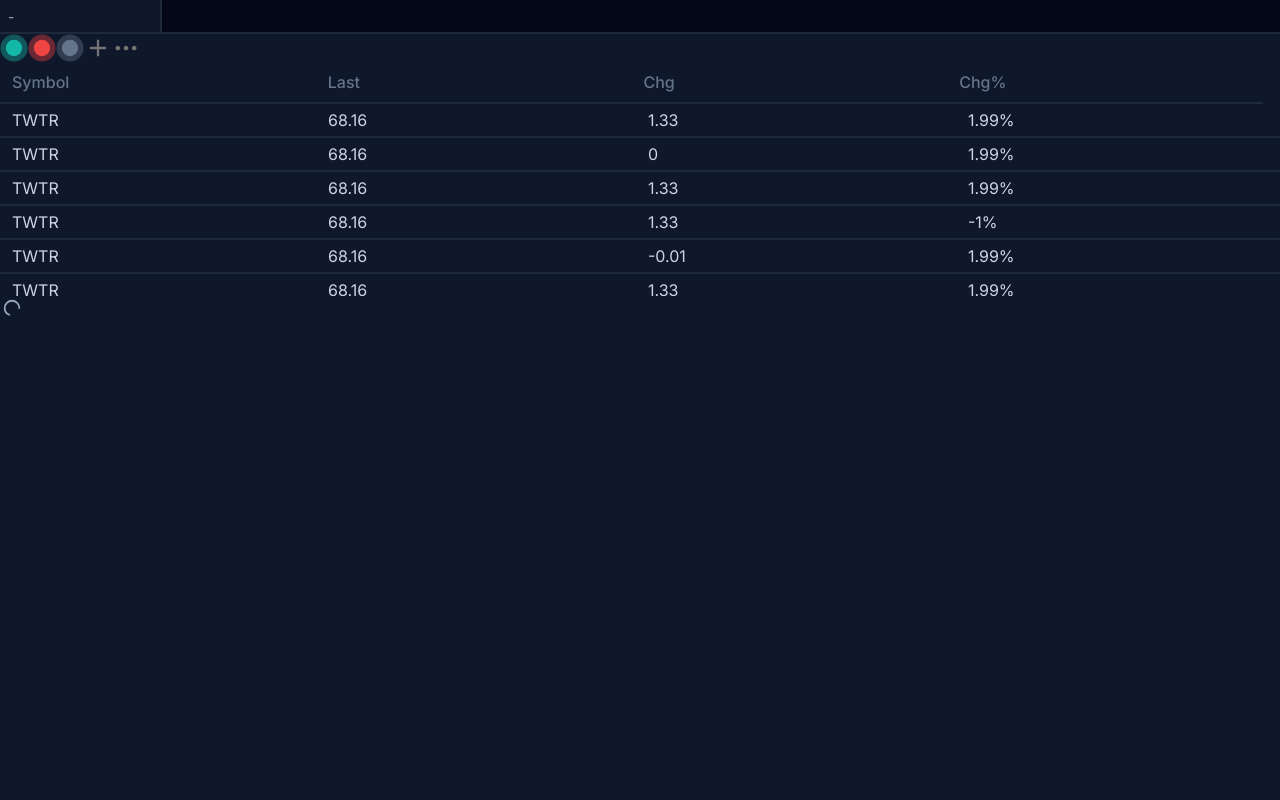
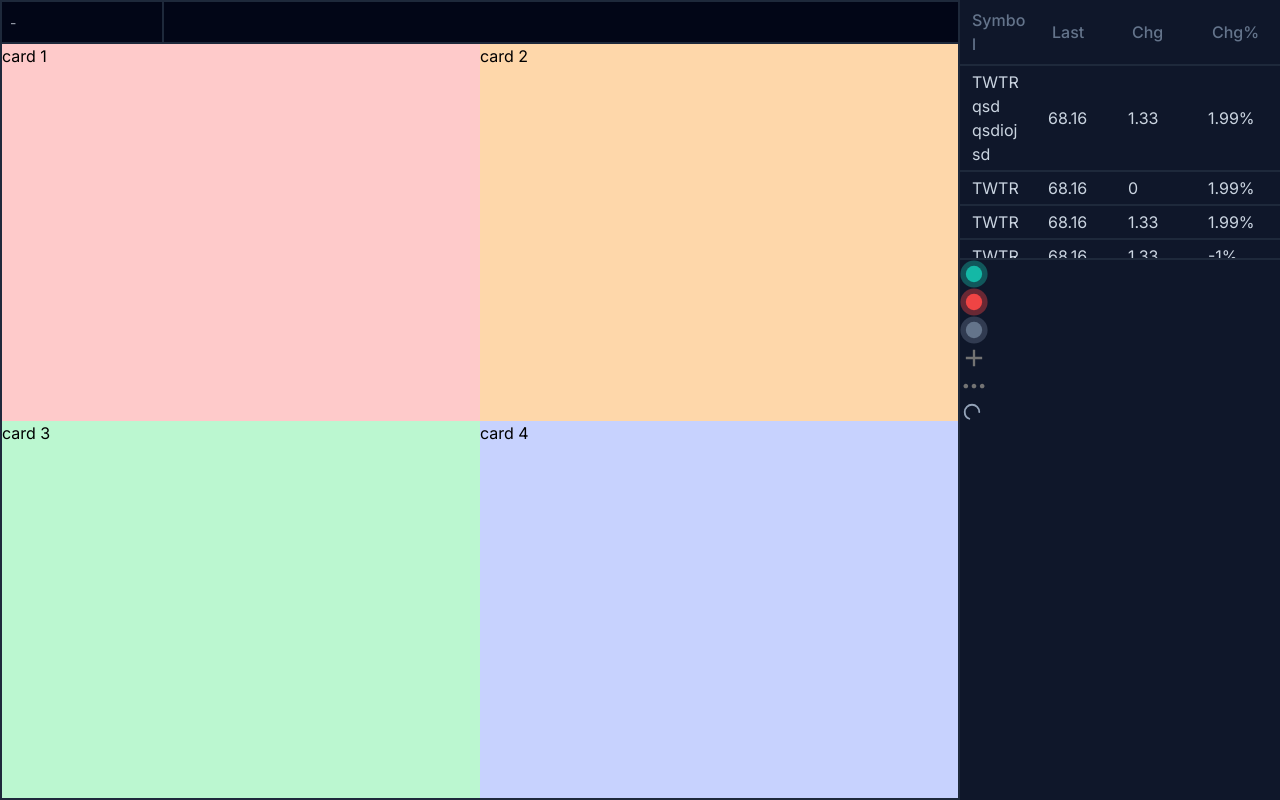
Before and after one commit to ArthurChf/Cryptoviz, a Vue app in the folder app/: page / in a window 1280 px wide. Built offline with nearby package versions, Linux system fonts and the light colour scheme.

Commit message:
Dashboard layout

```diff
--- a/app/src/App.vue
+++ b/app/src/App.vue
@@ -1,7 +1,5 @@
 <template>
     <main>
-        <component :is="$route.meta.layout">
-            <RouterView />
-        </component>
+        <RouterView />
     </main>
 </template>
--- a/app/src/assets/style/main.css
+++ b/app/src/assets/style/main.css
@@ -8,7 +8,7 @@ html,
 body,
 #app,
 main,
-.default-layout {
+.layout {
     width: 100%;
     height: 100%;
 }
--- a/app/src/components/AppLoader.vue
+++ b/app/src/components/AppLoader.vue
@@ -15,7 +15,7 @@
 import { LoaderEnum } from '@enums/loader/LoaderEnum';
 import type { LoaderPropsType } from '@types/loader/LoaderPropsType';
 
-const props = withDefaults(defineProps<LoaderPropsType>(), {
+withDefaults(defineProps<LoaderPropsType>(), {
     size: '7',
     width: '5'
 });
--- a/app/src/components/AppSelect.vue
+++ b/app/src/components/AppSelect.vue
@@ -1,8 +1,8 @@
 <template>
     <div>
-        <input class="h-8 leading-none p-2 bg-inherit outline-none w-40 hover:bg-slate-900 transition duration-[200ms] text-sm" :placeholder="selectedItem.name" v-model="search" @input="updateSearchValue" />
+        <input class="h-10 leading-none p-2 bg-inherit outline-none w-40 hover:bg-slate-900 transition duration-[200ms] text-sm" :placeholder="selectedItem.name" v-model="search" @input="updateSearchValue" />
         <Transition :name="TransitionEnum.FADE">
-            <div v-if="search.length" class="select-none absolute top-8 left-0 w-40 flex flex-col rounded-b-md flex-nowrap overflow-x-auto scrollbar bg-slate-950 overflow-y-auto scrollbar max-h-32 text-sm">
+            <div v-if="search.length" class="select-none absolute top-11 left-[2px] w-40 flex flex-col rounded-b-md flex-nowrap overflow-x-auto scrollbar bg-slate-950 overflow-y-auto scrollbar max-h-32 text-sm">
                 <span v-if="loading" class="py-3 px-2 flex justify-center">
                     <AppLoader size="9" :type="LoaderEnum.DOTS" color="bg-slate-600" />
                 </span>
--- a/app/src/components/AppTable.vue
+++ b/app/src/components/AppTable.vue
@@ -1,8 +1,8 @@
 <template>
     <table>
-        <thead class="table table-fixed" style="width: calc(100% - 17px);">
+        <thead class="table table-fixed w-full">
             <tr class="w-full">
-                <th v-for="(col, colId) in headers" :key="colId" class="text-left px-3 py-2 last:pr-0 border-b-2 border-b-slate-800 min-w-[500px]">
+                <th v-for="(col, colId) in headers" :key="colId" class="text-left px-3 py-2 last:pr-0 border-b-2 border-b-slate-800 min-w-[500px] break-all">
                     <span class="font-medium text-slate-500 hover:text-slate-400 hover:cursor-pointer">{{ col.label }}</span>
                 </th>
             </tr>
--- /dev/null
+++ b/app/src/layouts/DashboardLayout.vue
@@ -0,0 +1,15 @@
+<template>
+    <div class="layout bg-slate-900 flex flex-col lg:flex-row">
+        <div class="flex flex-col flex-grow border-slate-800 border-2">
+            <AppNavbar />
+            <slot name="left" />
+        </div>
+        <div class="flex flex-col lg:w-1/4 overflow-y-auto scrollbar">
+            <slot name="right" />
+        </div>
+    </div>
+</template>
+
+<script setup lang="ts">
+import AppNavbar from '@components/AppNavbar.vue';
+</script>
--- a/app/src/layouts/DefaultLayout.vue
+++ /dev/null
@@ -1,10 +0,0 @@
-<template>
-    <div class="default-layout bg-slate-900 flex flex-col">
-        <AppNavbar />
-        <slot />
-    </div>
-</template>
-
-<script setup lang="ts">
-import AppNavbar from '@components/AppNavbar.vue';
-</script>
--- a/app/src/router/mainRoutes.ts
+++ b/app/src/router/mainRoutes.ts
@@ -1,13 +1,9 @@
 import { RouteEnum } from '@enums/RouteEnum';
-import DefaultLayout from '@layouts/DefaultLayout.vue';
 import Dashboard from '@views/Dashboard.vue';
 
 export const mainRoutes = [
     {
         component: Dashboard,
-        meta: {
-            layout: DefaultLayout
-        },
         name: 'dashboard',
         path: RouteEnum.DASHBOARD
     }
--- a/app/src/views/Dashboard.vue
+++ b/app/src/views/Dashboard.vue
@@ -1,16 +1,29 @@
 <template>
-    <div>
+    <DashboardLayout>
+        <template #left>
+            <div class="grid sm:grid-cols-1 md:grid-cols-2 h-full w-full">
+                <div class="bg-red-200">card 1</div>
+                <div class="bg-orange-200">card 2</div>
+                <div class="bg-green-200">card 3</div>
+                <div class="bg-indigo-200">card 4</div>
+            </div>
+        </template>
+        <template #right>
+            <div class="border-b-2 border-slate-800">
+                <AppTable :headers="headers" :data="data" />
+            </div>
             <AppIcon :name="IconEnum.STATUS_SUCCESS" class="h-7 w-7 fill-teal-500" />
             <AppIcon :name="IconEnum.STATUS_ERROR" class="h-7 w-7 fill-red-500" />
             <AppIcon :name="IconEnum.STATUS_NEUTRAL" class="h-7 w-7 fill-slate-500" />
             <AppIcon :name="IconEnum.ADD" class="h-7 w-7 fill-neutral-500" />
             <AppIcon :name="IconEnum.MORE" class="h-7 w-7 fill-neutral-500" />
-        <AppTable :headers="headers" :data="data" />
             <AppLoader size="24" :type="LoaderEnum.CIRCULAR" color="stroke-slate-400" />
-    </div>
+        </template>
+    </DashboardLayout>
 </template>
 
 <script setup lang="ts">
+import DashboardLayout from '@layouts/DashboardLayout.vue';
 import AppLoader from '@components/AppLoader.vue';
 import AppIcon from '@components/AppIcon.vue';
 import AppTable from '@components/AppTable.vue';
@@ -28,7 +41,7 @@ const headers: TableHeaderType[] = [
 ];
 
 const data: TableDataType[] = [
-    { symbol: 'TWTR', last: 68.16, chg: 1.33, chgP: 1.99 },
+    { symbol: 'TWTR qsd qsdioj sd', last: 68.16, chg: 1.33, chgP: 1.99 },
     { symbol: 'TWTR', last: 68.16, chg: 0, chgP: 1.99 },
     { symbol: 'TWTR', last: 68.16, chg: 1.33, chgP: 1.99 },
     { symbol: 'TWTR', last: 68.16, chg: 1.33, chgP: -1 },
```
Lines whose indentation alone changed are shown as unchanged.
